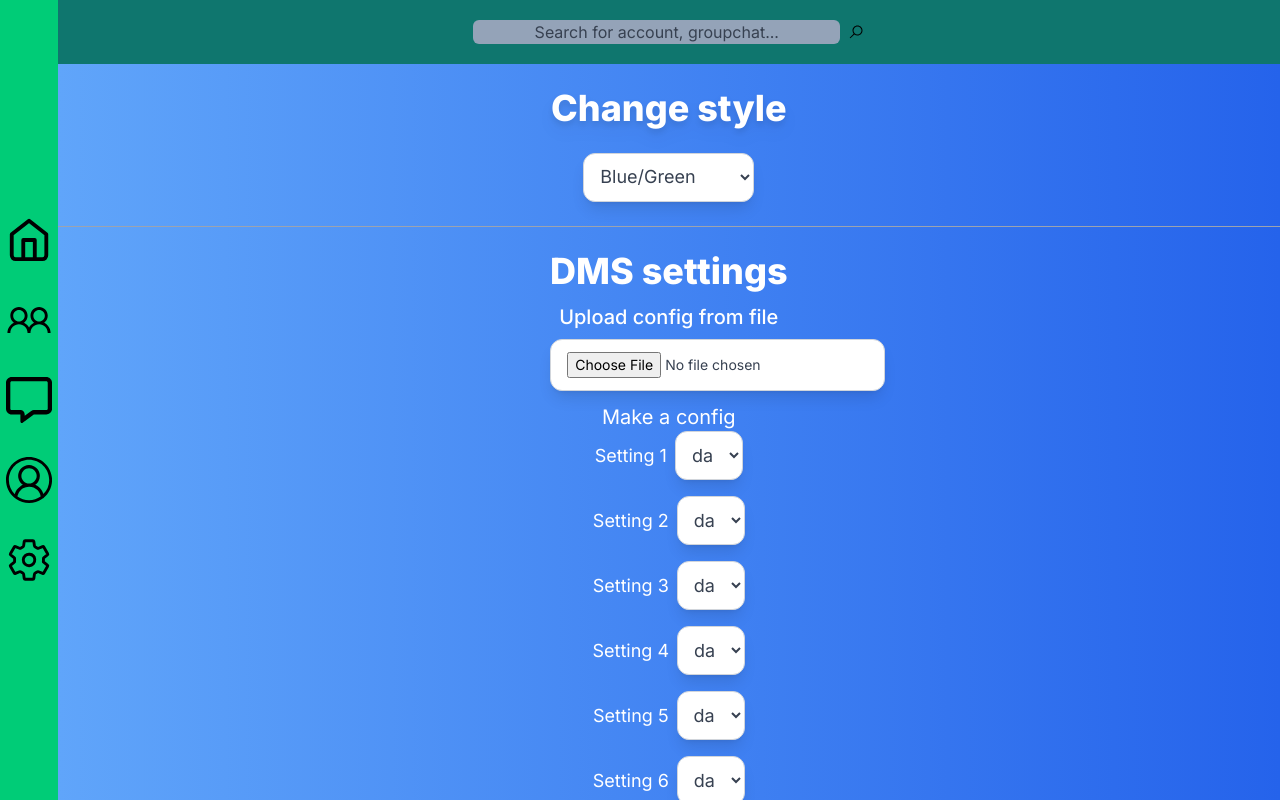
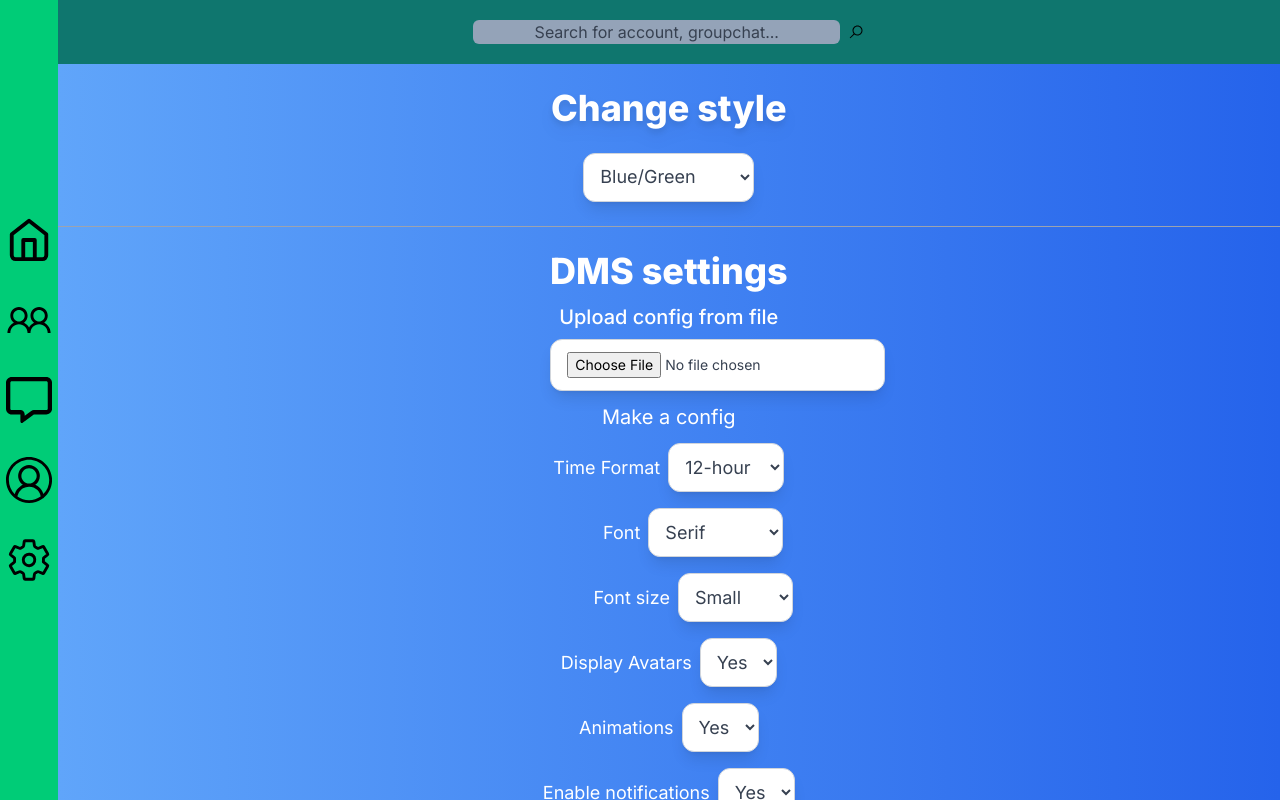
Before and after one commit to SqnkaBG/ChatApp, a Next.js app: page /settings in a window 1280 px wide. Built offline with nearby package versions, Linux system fonts and the light colour scheme.

Commit message:
example settings for config

```diff
--- /dev/null
+++ b/app/settings/config.js
@@ -0,0 +1,5 @@
+const config = {
+    font: "Serif",
+};
+
+export default config;
--- a/app/settings/page.tsx
+++ b/app/settings/page.tsx
@@ -102,36 +102,121 @@ export default function Settings() {
                             <div className="ml-[8%] flex flex-row items-center justify-center">
                                 <input
                                     type="file"
+                                    accept=".js"
                                     className="mt-2 rounded-xl border border-gray-300 bg-white px-4 py-3 text-sm text-gray-700 shadow-lg focus:outline-none focus:ring-2 focus:ring-blue-500"
                                 />
                             </div>
 
                             <h2
-                                className={`${storedData === "4" || storedData === "2" ? "text-black" : "text-white"} font-medium" mt-[1%] flex items-center justify-center text-xl`}
+                                className={`${storedData === "4" || storedData === "2" ? "text-black" : "text-white"} font-medium" mt-[1%] flex items-center justify-center text-xl md:mb-[1%]`}
                             >
                                 Make a config
                             </h2>
                             <div className="flex flex-col items-center justify-center space-y-4">
-                                {Array.from({ length: 23 }, (_, index) => {
-                                    return (
-                                        <div
-                                            key={index}
-                                            className="flex w-full flex-row items-center justify-center space-x-2"
-                                        >
+                                <div className="flex w-full flex-row items-center justify-center space-x-2">
                                     <label
                                         className={`${storedData === "4" || storedData === "2" ? "text-black" : "text-white"} text-lg`}
                                     >
-                                                {`Setting ${index + 1}`}
+                                        {"Time Format"}
                                     </label>
                                     <select className="rounded-xl border border-gray-300 bg-white p-3 text-lg text-gray-700 shadow-lg focus:outline-none focus:ring-2 focus:ring-blue-500">
-                                                <option>da</option>
-                                                <option>ne</option>
+                                        <option>12-hour</option>
+                                        <option>24-hour</option>
                                     </select>
                                 </div>
-                                    );
-                                })}
+                                <div className="flex w-full flex-row items-center justify-center space-x-2 md:pl-[4%]">
+                                    <label
+                                        className={`${storedData === "4" || storedData === "2" ? "text-black" : "text-white"} text-lg`}
+                                    >
+                                        {"Font"}
+                                    </label>
+                                    <select className="rounded-xl border border-gray-300 bg-white p-3 text-lg text-gray-700 shadow-lg focus:outline-none focus:ring-2 focus:ring-blue-500">
+                                        <option>Serif</option>
+                                        <option>Sans-serif</option>
+                                        <option>Arial</option>
+                                    </select>
+                                </div>
+                                <div className="flex w-full flex-row items-center justify-center space-x-2 md:pl-[4%]">
+                                    <label
+                                        className={`${storedData === "4" || storedData === "2" ? "text-black" : "text-white"} text-lg`}
+                                    >
+                                        {"Font size"}
+                                    </label>
+                                    <select className="rounded-xl border border-gray-300 bg-white p-3 text-lg text-gray-700 shadow-lg focus:outline-none focus:ring-2 focus:ring-blue-500">
+                                        <option>Small</option>
+                                        <option>Medium</option>
+                                        <option>Large</option>
+                                    </select>
+                                </div>
+                                <div className="flex w-full flex-row items-center justify-center space-x-2">
+                                    <label
+                                        className={`${storedData === "4" || storedData === "2" ? "text-black" : "text-white"} text-lg`}
+                                    >
+                                        {"Display Avatars"}
+                                    </label>
+                                    <select className="rounded-xl border border-gray-300 bg-white p-3 text-lg text-gray-700 shadow-lg focus:outline-none focus:ring-2 focus:ring-blue-500">
+                                        <option>Yes</option>
+                                        <option>No</option>
+                                    </select>
+                                </div>
+                                <div className="flex w-full flex-row items-center justify-center space-x-2">
+                                    <label
+                                        className={`${storedData === "4" || storedData === "2" ? "text-black" : "text-white"} text-lg`}
+                                    >
+                                        {"Animations"}
+                                    </label>
+                                    <select className="rounded-xl border border-gray-300 bg-white p-3 text-lg text-gray-700 shadow-lg focus:outline-none focus:ring-2 focus:ring-blue-500">
+                                        <option>Yes</option>
+                                        <option>No</option>
+                                    </select>
+                                </div>
+                                <div className="flex w-full flex-row items-center justify-center space-x-2">
+                                    <label
+                                        className={`${storedData === "4" || storedData === "2" ? "text-black" : "text-white"} text-lg`}
+                                    >
+                                        {"Enable notifications"}
+                                    </label>
+                                    <select className="rounded-xl border border-gray-300 bg-white p-3 text-lg text-gray-700 shadow-lg focus:outline-none focus:ring-2 focus:ring-blue-500">
+                                        <option>Yes</option>
+                                        <option>No</option>
+                                    </select>
+                                </div>
+                                <div className="flex w-full flex-row items-center justify-center space-x-2">
+                                    <label
+                                        className={`${storedData === "4" || storedData === "2" ? "text-black" : "text-white"} text-lg`}
+                                    >
+                                        {"Message Bubbles"}
+                                    </label>
+                                    <select className="rounded-xl border border-gray-300 bg-white p-3 text-lg text-gray-700 shadow-lg focus:outline-none focus:ring-2 focus:ring-blue-500">
+                                        <option>Rounded</option>
+                                        <option>Square</option>
+                                        <option>None</option>
+                                    </select>
+                                </div>
+                                <div className="flex w-full flex-row items-center justify-center space-x-2">
+                                    <label
+                                        className={`${storedData === "4" || storedData === "2" ? "text-black" : "text-white"} text-lg`}
+                                    >
+                                        {"Message Bubble Color"}
+                                    </label>
+                                    <select className="rounded-xl border border-gray-300 bg-white p-3 text-lg text-gray-700 shadow-lg focus:outline-none focus:ring-2 focus:ring-blue-500">
+                                        <option>some colors</option>
+                                    </select>
+                                </div>
+                                <div className="flex w-full flex-row items-center justify-center space-x-2">
+                                    <label
+                                        className={`${storedData === "4" || storedData === "2" ? "text-black" : "text-white"} text-lg`}
+                                    >
+                                        {"Enable custom chat background"}
+                                    </label>
+                                    <select className="rounded-xl border border-gray-300 bg-white p-3 text-lg text-gray-700 shadow-lg focus:outline-none focus:ring-2 focus:ring-blue-500">
+                                        <option>Yes</option>
+                                        <option>No</option>
+                                    </select>
+                                </div>
                                 <button
                                     type="submit"
+                                    //onClick= {}
                                     className={`${
                                         storedData === "1"
                                             ? "bg-green-500 text-white hover:bg-green-600 focus:ring-green-300"
```
Lines whose indentation alone changed are shown as unchanged.
